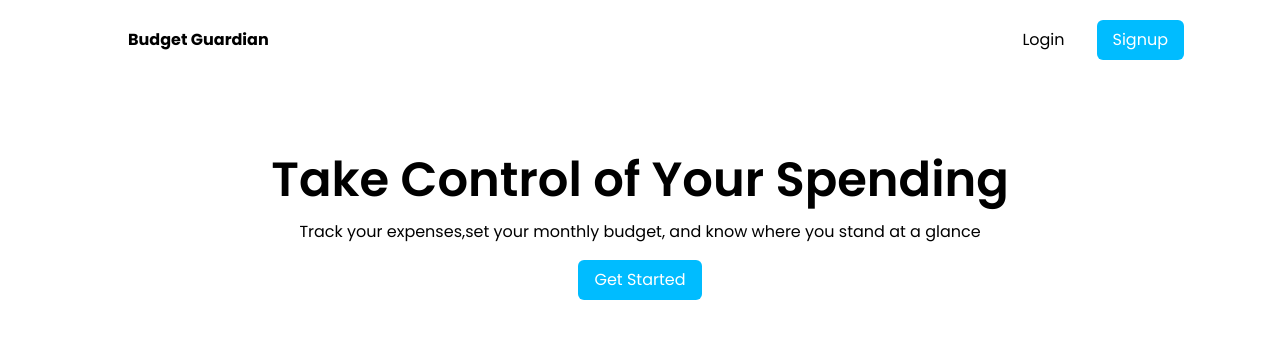
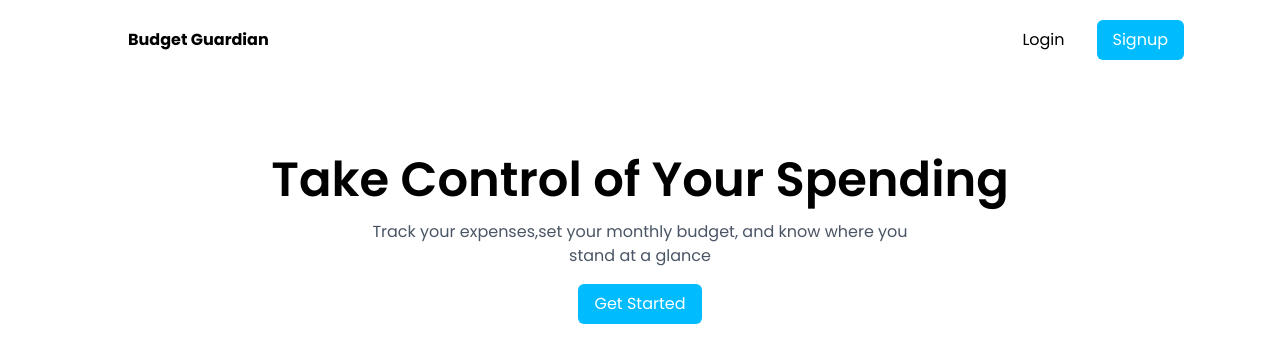
Before and after one commit to Aakashkalla/expense-tracker, a Next.js app: page / in a window 1280 px wide. Shown: the top 362 px of the page. Built offline with nearby package versions, Linux system fonts and the light colour scheme.

Commit message:
small fix

```diff
--- a/app/page.tsx
+++ b/app/page.tsx
@@ -18,7 +18,7 @@
     {/* Hero Section */}
     <main className="flex flex-col items-center justify-center mt-24 gap-4 font-poppins text-center px-6">
       <div className="text-5xl font-semibold text-center">Take Control of Your Spending</div>
-      <div><p max-w-xl text-center text-gray-600>Track your expenses,set your monthly budget, and know where you stand at a glance</p></div>
+      <div><p className="max-w-xl text-center text-gray-600">Track your expenses,set your monthly budget, and know where you stand at a glance</p></div>
       <button className="bg-sky-400 px-4 py-2 text-white cursor-pointer rounded-md font-poppins hover:bg-sky-500">Get Started</button>
     </main>
 
```
